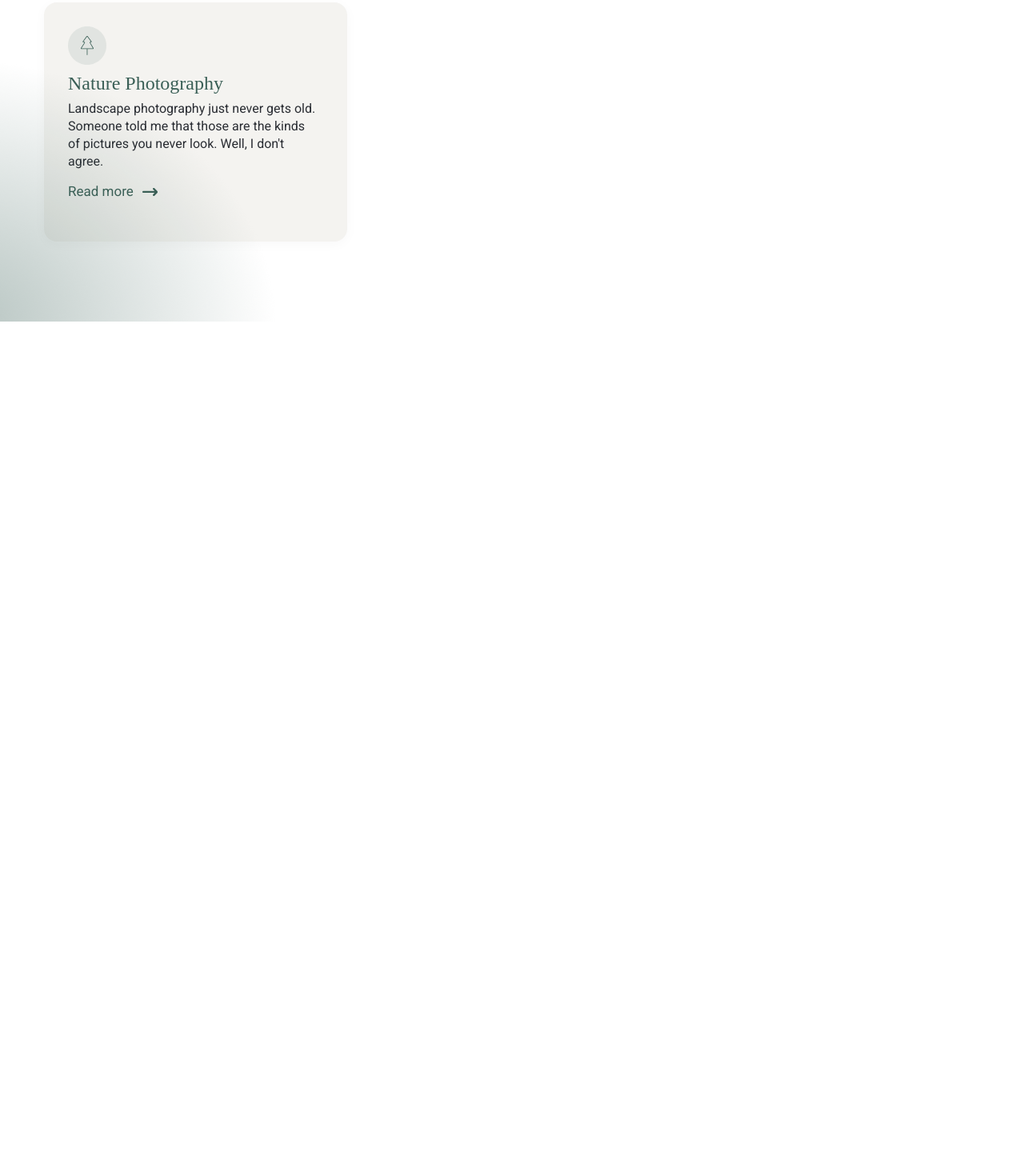
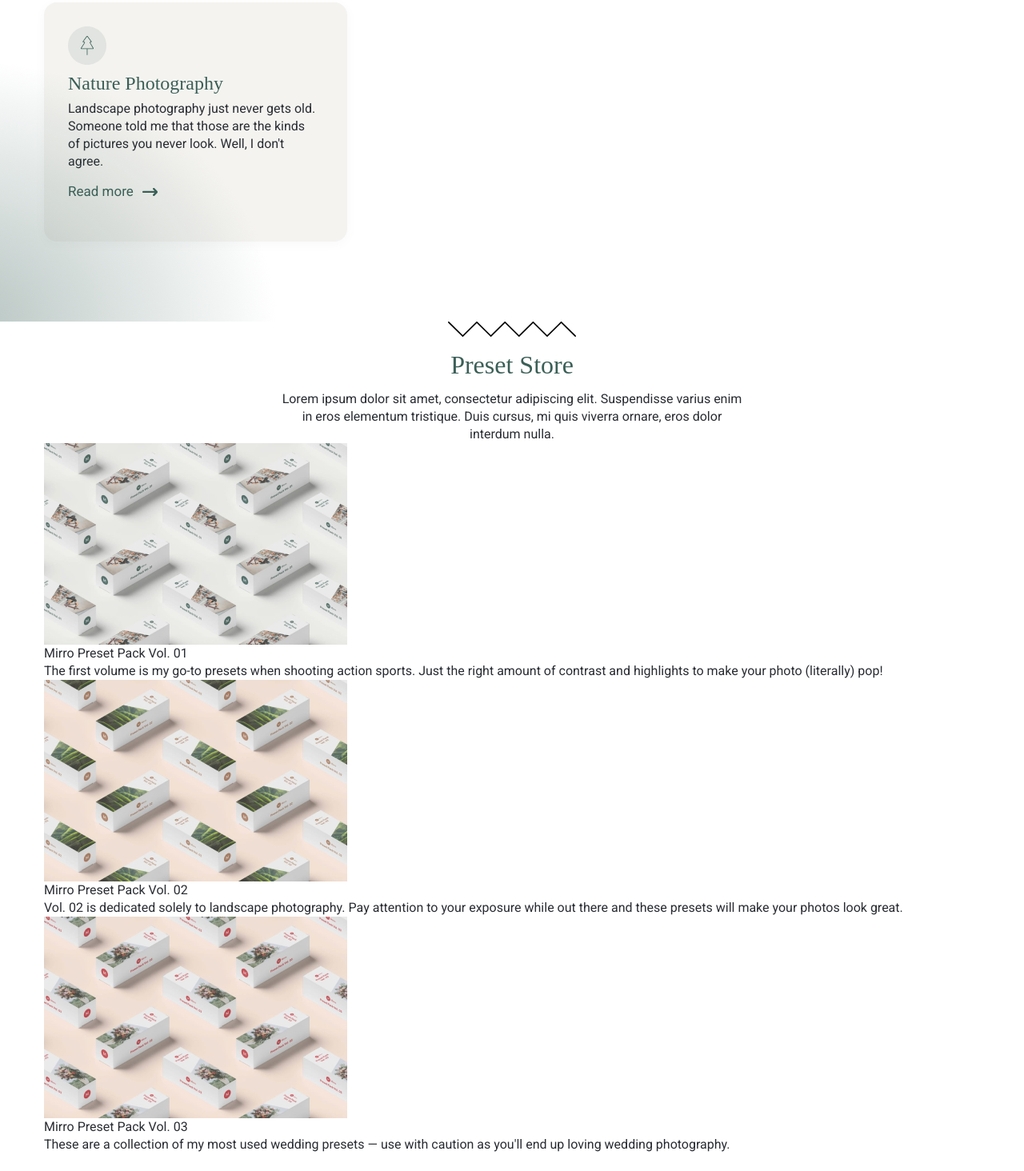
Before and after one commit to Daniil-gavrilooov/miro, a plain HTML site: page app/index.html in a window 1280 px wide. Shown: the part 2013-3477 px from the top of the page at 80% size. Before the commit the page ends 2415 px from the top, so only its background shows below. Drawn offline with Linux system fonts and the light colour scheme; a web font is replaced by a local one.

Commit message:
added html section (store)

```diff
--- a/app/index.html
+++ b/app/index.html
@@ -88,7 +88,7 @@
 
                     <p class="section__title-description">
                         Lorem ipsum dolor sit amet, consectetur adipiscing elit. Suspendisse varius enim in eros
-                        elementum tristique. Duis cursus, mi quis viverra ornare, eros dolor interdum nulla.
+                        elementum tristique. Duis cursus, mi quis viverra ornare, eros dolor <br> interdum nulla.
                     </p>
                 </div>
 
@@ -196,6 +196,79 @@
                 </div>
             </div>
         </section>
+
+        <section class="store">
+            <div class="container">
+                <div class="section__title">
+                    <img class="section__title-img" src="images/section{__title-line.svg" alt="">
+
+                    <h3 class="section__title-text">
+                        Preset Store
+                    </h3>
+
+                    <p class="section__title-description">
+                        Lorem ipsum dolor sit amet, consectetur adipiscing elit. Suspendisse varius enim in eros
+                        elementum tristique. Duis cursus, mi quis viverra ornare, eros dolor <br> interdum nulla.
+                    </p>
+                </div>
+
+                <div class="store__content">
+                    <div class="store__item">
+                        <a href="#">
+                            <img class="store__item-img" src="images/store__img 1.jpg" alt="">
+
+                            <div class="store__item-text">
+                                <h5 class="store__item-title">
+                                    Mirro Preset Pack Vol. 01
+                                </h5>
+
+                                <p class="store__item-description">
+                                    The first volume is my go-to presets when shooting action sports. Just the right
+                                    amount of contrast and highlights to make your photo (literally) pop!
+                                </p>
+                            </div>
+                        </a>
+
+                    </div>
+                    <div class="store__item">
+                        <a href="#">
+                            <img class="store__item-img" src="images/store__img 2.jpg" alt="">
+
+                            <div class="store__item-text">
+                                <h5 class="store__item-title">
+                                    Mirro Preset Pack Vol. 02
+                                </h5>
+
+                                <p class="store__item-description">
+                                    Vol. 02 is dedicated solely to landscape photography. Pay attention to your exposure
+                                    while out there and these presets will make your photos look great.
+                                </p>
+                            </div>
+                        </a>
+
+                    </div>
+                    <div class="store__item">
+                        <a href="#">
+                            <img class="store__item-img" src="images/store__img 3.jpg" alt="">
+
+                            <div class="store__item-text">
+                                <h5 class="store__item-title">
+                                    Mirro Preset Pack Vol. 03
+                                </h5>
+
+                                <p class="store__item-description">
+                                    These are a collection of my most used wedding presets — use with caution as you'll
+                                    end up loving wedding photography.
+                                </p>
+                            </div>
+                        </a>
+
+                    </div>
+                </div>
+
+                <button class="store__btn"></button>
+            </div>
+        </section>
     </main>
 
     <script src="js/main.min.js"></script>
```
Also changed, not shown: app/images/store__img 1.jpg (added), app/images/store__img 2.jpg (added), app/images/store__img 3.jpg (added), app/images/story__shadow.png (added).
